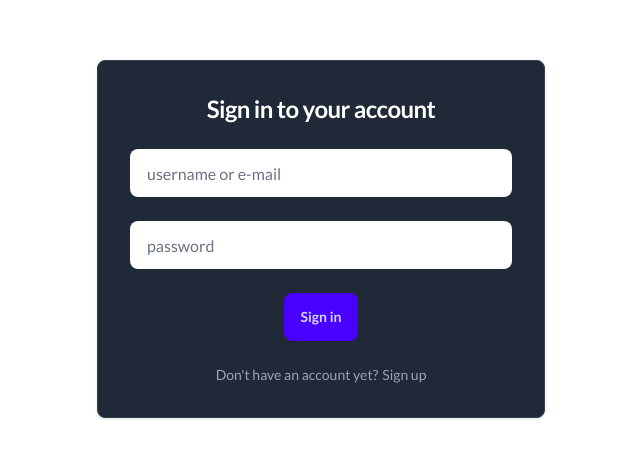
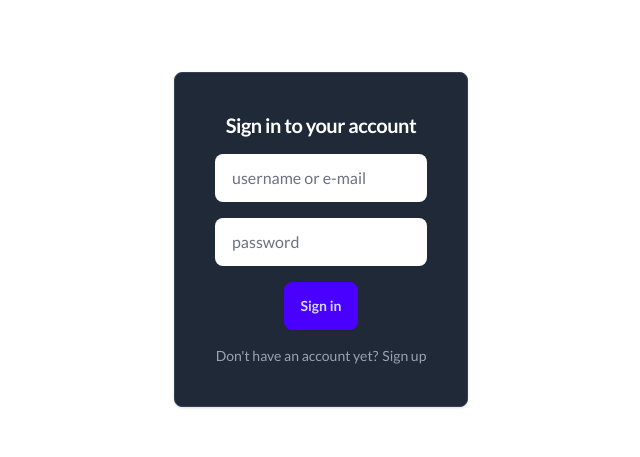
Before and after one commit to georgephilippas-ber/finance-fastapi-sqlmodel, a Next.js app in the folder nexus/: page /authentication/login in a window 1280 px wide. Shown: the part 161-618 px from the top of the page, without its empty margins (319-959 px from the left). Built offline with nearby package versions, Linux system fonts and the light colour scheme.

Commit message:
Initial commit

```diff
--- /dev/null
+++ b/nexus/src/app/authentication/layout.tsx
@@ -0,0 +1,8 @@
+export default function ({children}: { children: React.ReactNode })
+{
+    return (
+        <div className={"min-h-screen flex flex-col items-center justify-center px-6 mx-auto md:h-screen lg:py-0 font-sans"}>
+            {children}
+        </div>
+    )
+}
--- a/nexus/src/components/client/authentication/login.tsx
+++ b/nexus/src/components/client/authentication/login.tsx
@@ -99,14 +99,13 @@ export function Login({success_url}: { success_url: string })
 
     return (
         <>
-            <div className="flex flex-col items-center justify-center px-6 py-8 mx-auto md:h-screen lg:py-0 font-sans">
             <div
-                    className="w-full bg-white rounded-lg shadow dark:border md:mt-0 sm:max-w-md xl:p-0 dark:bg-gray-800 dark:border-gray-700">
-                    <div className="p-6 space-y-4 md:space-y-6 sm:p-8">
-                        <h1 className="mx-auto w-fit text-xl font-bold leading-tight tracking-tight text-gray-900 md:text-2xl dark:text-white">
+                className="w-full bg-white rounded-lg shadow dark:border dark:bg-gray-800 dark:border-gray-700 p-4">
+                <div className="p-6 space-y-4">
+                    <h1 className="mx-auto w-fit text-xl font-bold leading-tight tracking-tight text-gray-900 dark:text-white">
                         {t("forms.login.title")}
                     </h1>
-                        <div className="space-y-4 md:space-y-6 flex flex-col items-center w-full">
+                    <div className="space-y-4 flex flex-col items-center w-full">
                         <div className={"w-full"}>
                             {errors.identifier ?
                                 <p className={"w-full text-xs text-red-500 mb-1"}>{errors.identifier}</p> : null}
@@ -136,7 +135,6 @@ export function Login({success_url}: { success_url: string })
                     </div>
                 </div>
             </div>
-            </div>
             <LoginServerErrorModal onClose={() => setLoginServerErrorModalOpen(false)}
                                    open={loginServerErrorModalOpen}/>
         </>
```
Also changed, not shown: 1 other file (tests, documents, lock files or other folders). Lines whose indentation alone changed are shown as unchanged.
